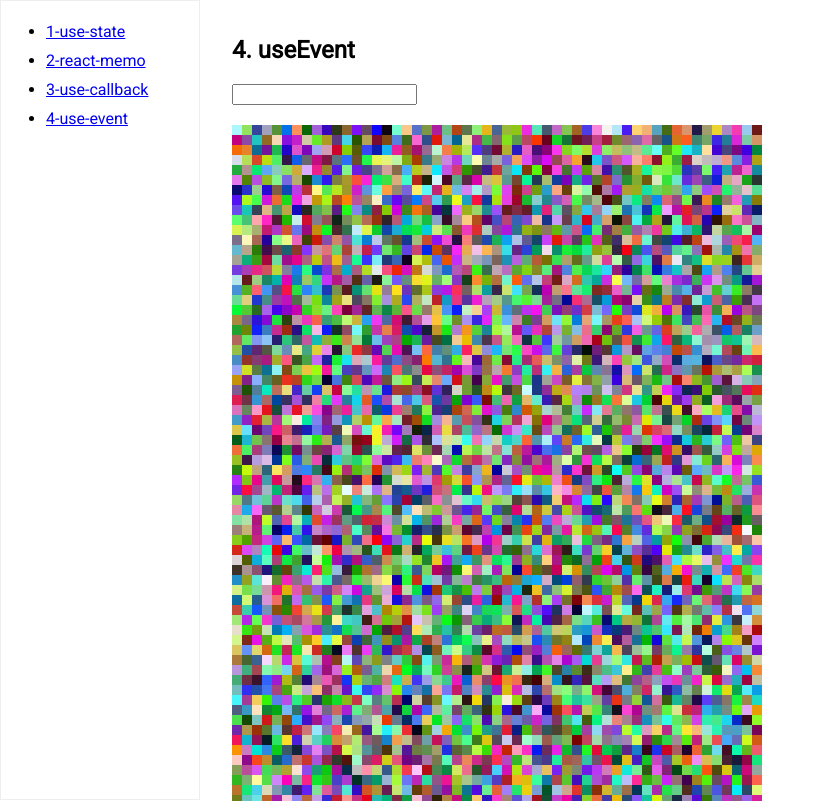
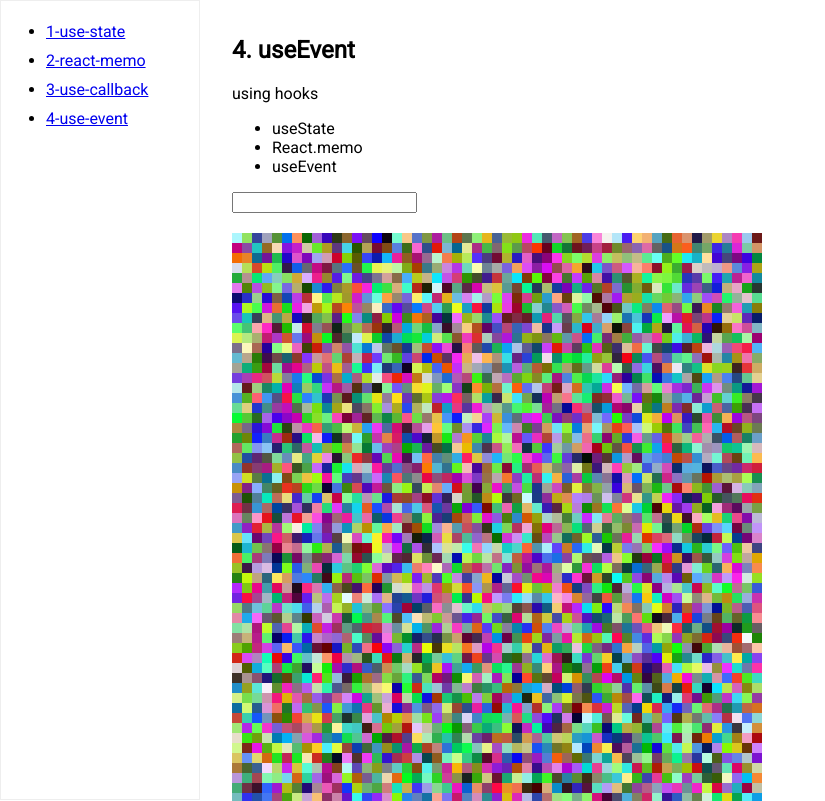
Before and after one commit to mugglim/use-event-hook, a Next.js app: page /4-use-event in a window 1280 px wide. Shown: the top 801 px of the page, without its empty margins (0-825 px from the left). Built offline with nearby package versions, Linux system fonts and the light colour scheme.

Commit message:
feat: 각 페이지에 사용중인 훅 리스트 추가

```diff
--- a/src/pages/1-use-state/index.tsx
+++ b/src/pages/1-use-state/index.tsx
@@ -12,6 +12,11 @@ const UseStatePage = () => {
   return (
     <>
       <h2>1. useState</h2>
+      <span>using hooks</span>
+      <ul>
+        <li>useState</li>
+      </ul>
+
       <Input value={text} onChange={(e) => setText(e.target.value)} />
       <Expensive onClick={onExpensiveClick} />
     </>
--- a/src/pages/2-react-memo/index.tsx
+++ b/src/pages/2-react-memo/index.tsx
@@ -12,6 +12,12 @@ const ReactMemoPage = () => {
   return (
     <>
       <h2>2. React.memo</h2>
+      <span>using hooks</span>
+      <ul>
+        <li>useState</li>
+        <li>React.memo</li>
+      </ul>
+
       <Input value={text} onChange={(e) => setText(e.target.value)} />
       <MemoExpensive onClick={onExpensiveClick} />
     </>
--- a/src/pages/3-use-callback/index.tsx
+++ b/src/pages/3-use-callback/index.tsx
@@ -12,6 +12,12 @@ const UseCallbackPage = () => {
   return (
     <>
       <h2>3. useCallback</h2>
+      <span>using hooks</span>
+      <ul>
+        <li>useState</li>
+        <li>React.memo</li>
+        <li>useCallback</li>
+      </ul>
       <Input value={text} onChange={(e) => setText(e.target.value)} />
       <MemoExpensive onClick={onExpensiveClick} />
     </>
--- a/src/pages/4-use-event/index.tsx
+++ b/src/pages/4-use-event/index.tsx
@@ -13,6 +13,13 @@ const UseEventPage = () => {
   return (
     <>
       <h2>4. useEvent</h2>
+      <span>using hooks</span>
+      <ul>
+        <li>useState</li>
+        <li>React.memo</li>
+        <li>useEvent</li>
+      </ul>
+
       <Input value={text} onChange={(e) => setText(e.target.value)} />
       <MemoExpensive onClick={onExpensiveClick} />
     </>
```
